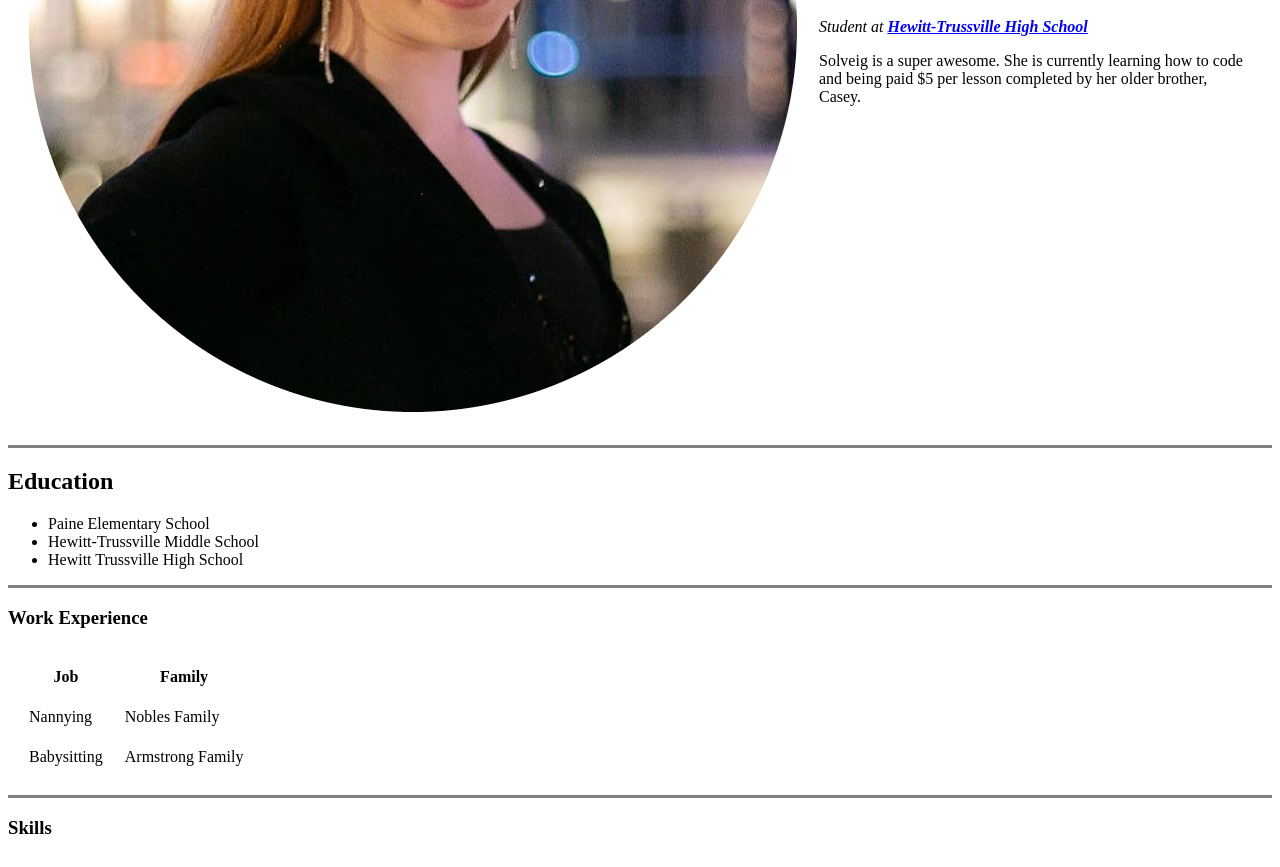
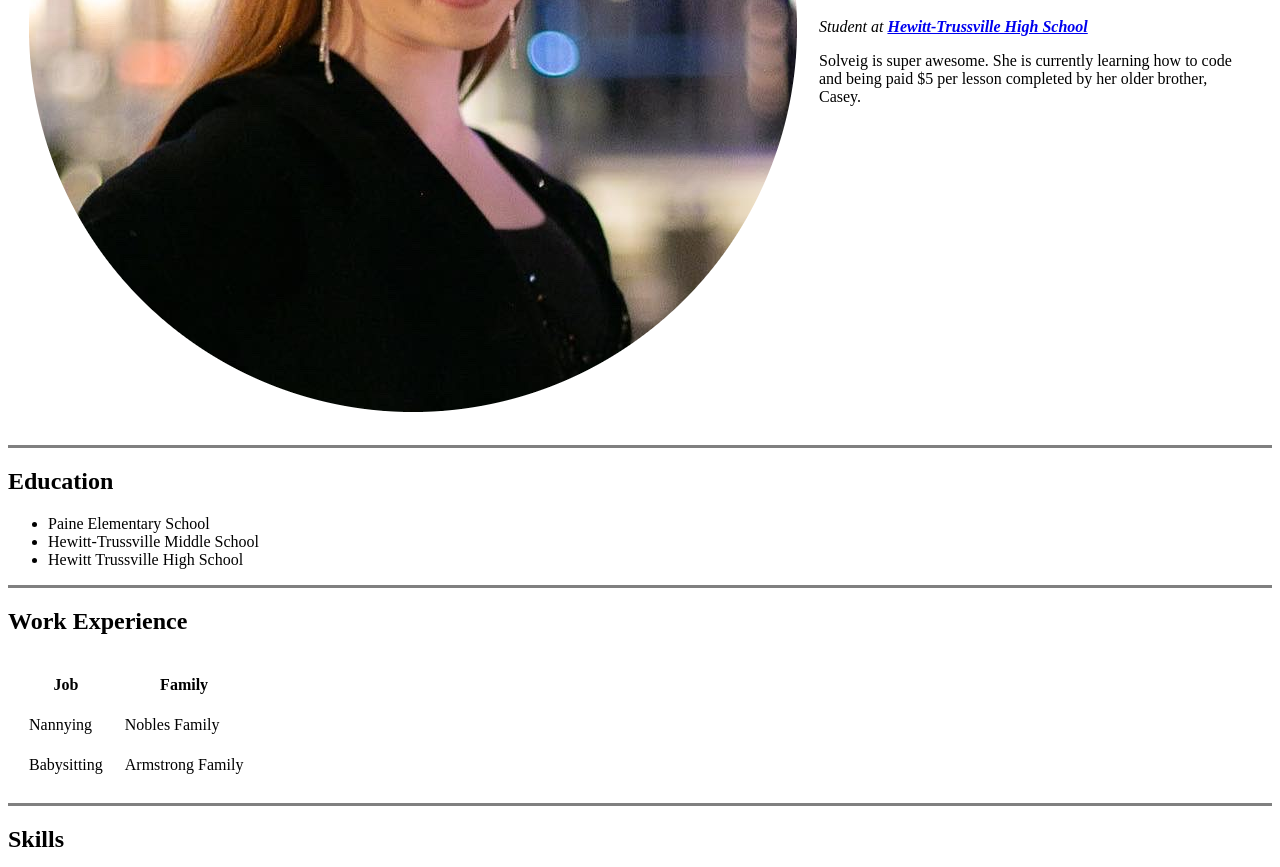
Before and after one commit to ssuggy/cv, a plain HTML site: page index.html in a window 1280 px wide. Shown: the part 385-1252 px from the top of the page. Drawn offline with Linux system fonts and the light colour scheme.

Commit message:
revised code

```diff
--- a/index.html
+++ b/index.html
@@ -5,14 +5,16 @@
     <meta http-equiv="X-UA-Compatible" content="IE=edge">
     <meta name="viewport" content="width=device-width, initial-scale=1.0">
     <title>♡ Solveig's Personal Website</title>
+    <link rel="stylesheet" href="css/styles.css">
+
 </head>
-<body>
+<body >
     <table cellspacing="20">
         <tr>
             <td><img src="solveig.png" alt="Solveig profile picture"></td>
             <td><h1> Solveig Sugden </h1>
                 <p><em>Student at <strong><a href="https://www.trussvillecityschools.com/HTHS">Hewitt-Trussville High School</a></strong></em></p>
-                <p>Solveig is a super awesome. She is currently learning how to code and being paid $5 per lesson completed by her older brother, Casey.</p></td>
+                <p>Solveig is super awesome. She is currently learning how to code and being paid $5 per lesson completed by her older brother, Casey.</p></td>
         </tr>
     </table>
     <hr size="3" noshade>
@@ -23,7 +25,7 @@
         <li>Hewitt Trussville High School</li>
     </ul>
     <hr size="3" noshade>
-    <h3>Work Experience</h3>
+    <h2>Work Experience</h2>
     <table cellspacing="20">
         <thead>
             <tr>
@@ -41,7 +43,7 @@
         </tr>
     </table>
     <hr size="3" noshade>
-    <h3>Skills</h3>
+    <h2>Skills</h2>
     <table cellspacing="20">
         <tr>
             <td>Pickleball</td>
```
